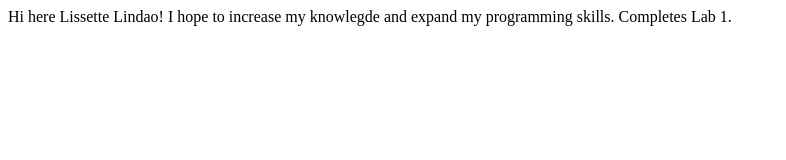
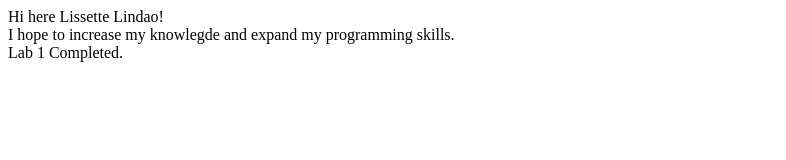
Before and after one commit to lind0222/lind0222.github.io, a plain HTML site: page index.html in a window 1280 px wide. Shown: the whole page, without its empty margins (0-786 px from the left). Drawn offline with Linux system fonts and the light colour scheme.

Commit message:
Lab 1 updated

```diff
--- a/index.html
+++ b/index.html
@@ -6,7 +6,8 @@
     <title>Lissette Lindao</title>
   </head>
   <body>
-    Hi here Lissette Lindao! I hope to increase my knowlegde and expand my
-    programming skills. Completes Lab 1.
+    Hi here Lissette Lindao! <br />I hope to increase my knowlegde and expand my
+    programming skills. <br />
+    Lab 1 Completed.
   </body>
 </html>
```
